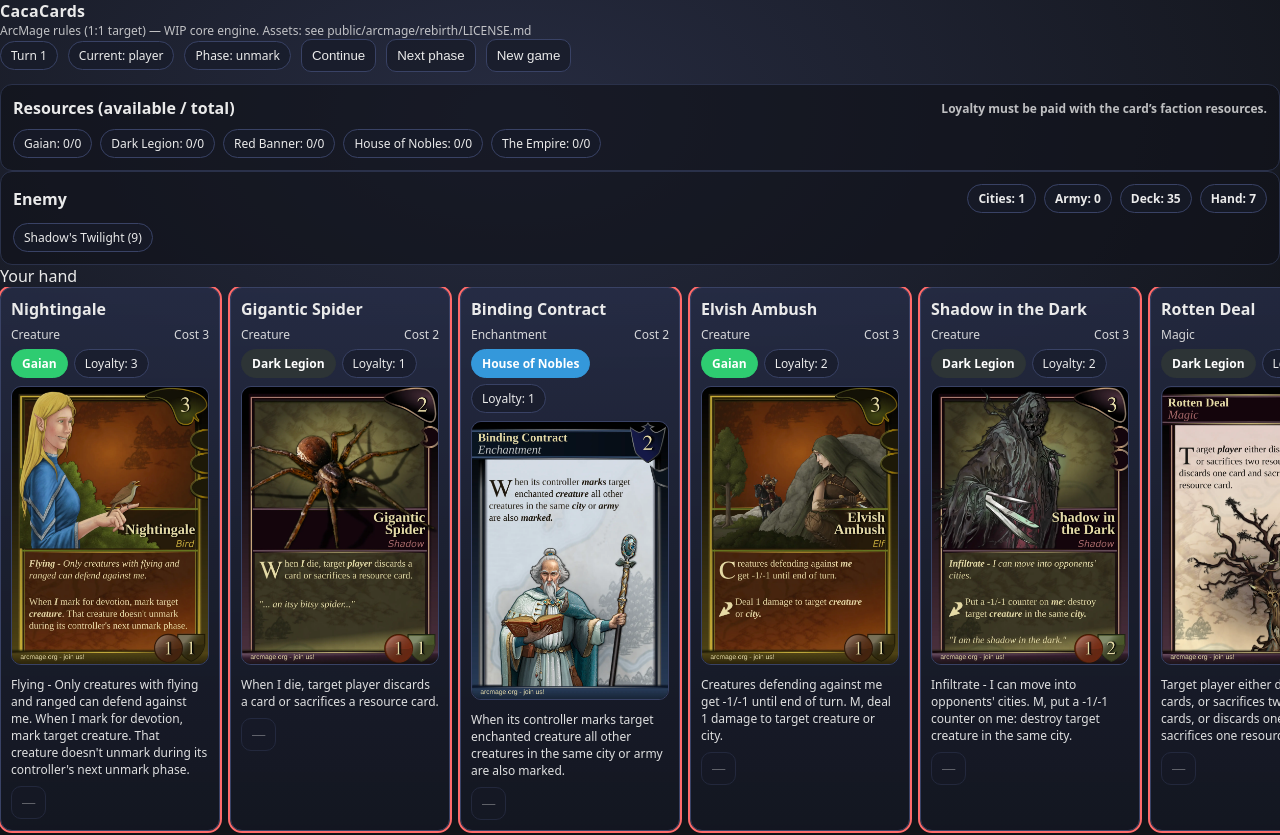
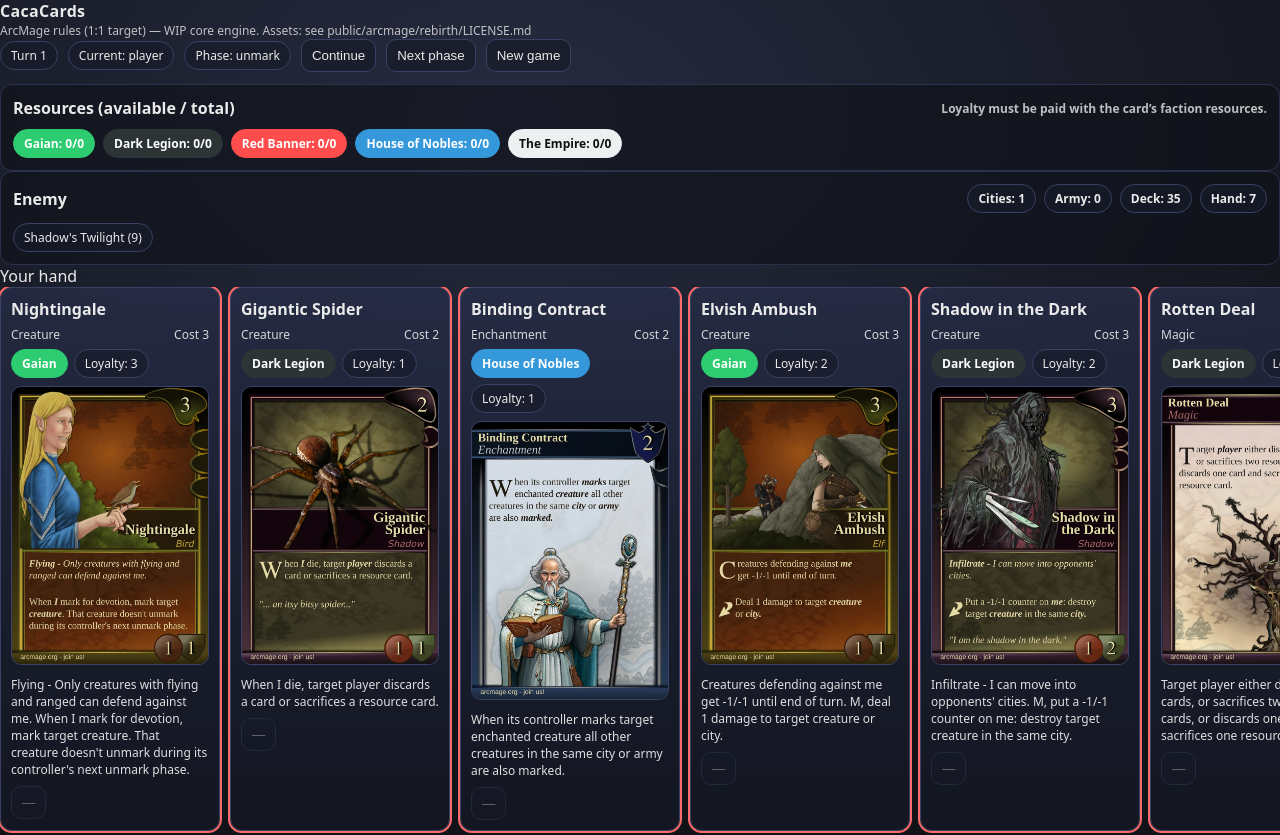
Before and after one commit to anthonymq/cacacards, a React (Vite) app: page / in a window 1280 px wide. Shown: the top 835 px of the page. Built offline with nearby package versions, Linux system fonts and the light colour scheme.

Commit message:
Merge PR #16
Co-authored-by: anma-hub <anma-hub@users.noreply.github.com>

```diff
--- a/src/App.jsx
+++ b/src/App.jsx
@@ -206,11 +206,20 @@ export default function App() {
           </div>
         </div>
         <div style={{ display: 'flex', gap: 8, flexWrap: 'wrap' }}>
-          {resourceSummary(you, FACTIONS).map((r) => (
-            <span key={r.faction} className="pill">
-              {r.faction}: {r.avail}/{r.total}
-            </span>
-          ))}
+          {resourceSummary(you, FACTIONS).map((r) => {
+            const bg = factionColor(r.faction)
+            const fg = r.faction === 'The Empire' ? '#111' : '#fff'
+            return (
+              <span
+                key={r.faction}
+                className="pill"
+                title={`Resources: ${r.faction} (available/total)`}
+                style={{ borderColor: bg, background: bg, color: fg, fontWeight: 800 }}
+              >
+                {r.faction}: {r.avail}/{r.total}
+              </span>
+            )
+          })}
         </div>
       </div>
 
```
